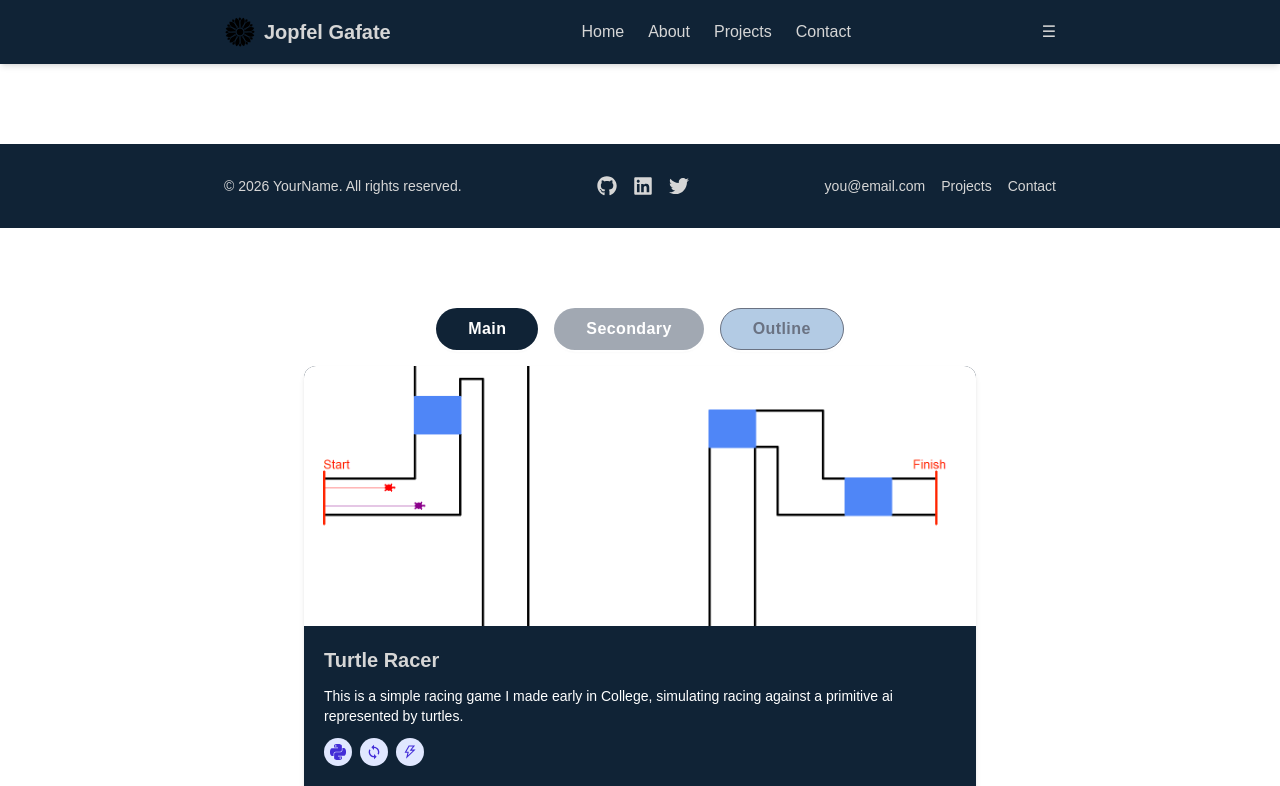
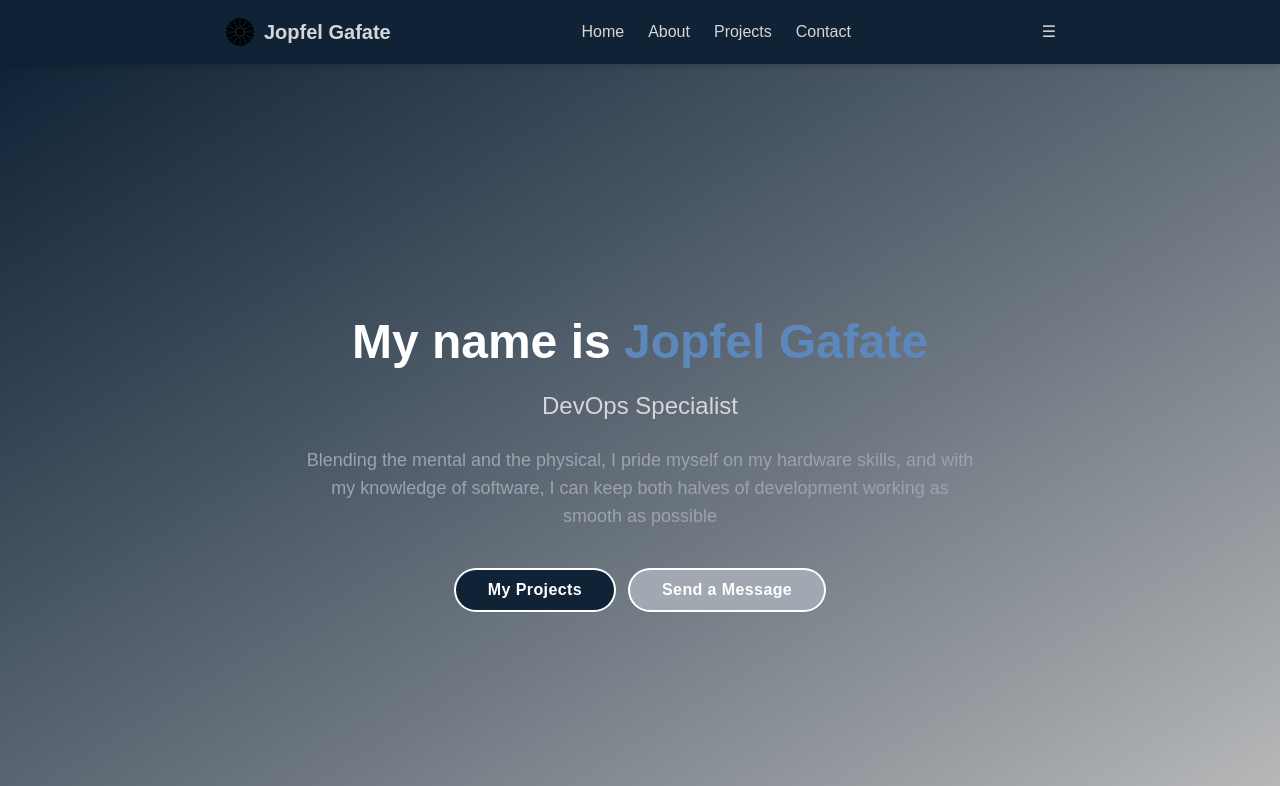
Before and after one commit to jooooooooooooooooo-web/Next.js-Component-Architecture, a Next.js app: page / in a window 1280 px wide. Shown: the top 786 px of the page. Built offline with nearby package versions, Linux system fonts and the light colour scheme.

Commit message:
Refined current pages

```diff
--- a/src/app/layout.tsx
+++ b/src/app/layout.tsx
@@ -31,9 +31,9 @@ export default function RootLayout({
     >
       <body className="min-h-full flex flex-col">
         <Header />
-        <Footer />
         {children}
       </body>
+      <Footer />
     </html>
   );
 }
--- a/src/app/page.tsx
+++ b/src/app/page.tsx
@@ -7,7 +7,17 @@ import { BsCpu } from 'react-icons/bs'
 import { FaMicrochip } from 'react-icons/fa'
 import { MdLoop } from 'react-icons/md'
 import {SiReact, SiTypescript, SiTailwindcss, SiPython} from 'react-icons/si'
+import { Hero } from '@/src/components/sections/Hero'
 
+export default function Home() {
+  return (
+    <main>
+      <Hero />
+    </main>
+  )
+}
+
+/*
 export default function Home() {
   return (
     <main className="w-full max-w-4xl mx-auto flex flex-col items-center gap-4 mt-20 px-4 sm:px-8">
@@ -34,71 +44,4 @@ export default function Home() {
     </main>
   )
 }
-
-/*
-import Image from "next/image";
-
-export default function Home() {
-  return (
-    <div className="flex flex-col flex-1 items-center justify-center bg-zinc-50 font-sans dark:bg-black">
-      <main className="flex flex-1 w-full max-w-3xl flex-col items-center justify-between py-32 px-16 bg-white dark:bg-black sm:items-start">
-        <Image
-          className="dark:invert"
-          src="/next.svg"
-          alt="Next.js logo"
-          width={100}
-          height={20}
-          priority
-        />
-        <div className="flex flex-col items-center gap-6 text-center sm:items-start sm:text-left">
-          <h1 className="max-w-xs text-3xl font-semibold leading-10 tracking-tight text-black dark:text-zinc-50">
-            To get started, edit the page.tsx file.
-          </h1>
-          <p className="max-w-md text-lg leading-8 text-zinc-600 dark:text-zinc-400">
-            Looking for a starting point or more instructions? Head over to{" "}
-            <a
-              href="https://vercel.com/templates?framework=next.js&utm_source=create-next-app&utm_medium=appdir-template-tw&utm_campaign=create-next-app"
-              className="font-medium text-zinc-950 dark:text-zinc-50"
-            >
-              Templates
-            </a>{" "}
-            or the{" "}
-            <a
-              href="https://nextjs.org/learn?utm_source=create-next-app&utm_medium=appdir-template-tw&utm_campaign=create-next-app"
-              className="font-medium text-zinc-950 dark:text-zinc-50"
-            >
-              Learning
-            </a>{" "}
-            center.
-          </p>
-        </div>
-        <div className="flex flex-col gap-4 text-base font-medium sm:flex-row">
-          <a
-            className="flex h-12 w-full items-center justify-center gap-2 rounded-full bg-foreground px-5 text-background transition-colors hover:bg-[#383838] dark:hover:bg-[#ccc] md:w-39.5"
-            href="https://vercel.com/new?utm_source=create-next-app&utm_medium=appdir-template-tw&utm_campaign=create-next-app"
-            target="_blank"
-            rel="noopener noreferrer"
-          >
-            <Image
-              className="dark:invert"
-              src="/vercel.svg"
-              alt="Vercel logomark"
-              width={16}
-              height={16}
-            />
-            Deploy Now
-          </a>
-          <a
-            className="flex h-12 w-full items-center justify-center rounded-full border border-solid border-black/.08 px-5 transition-colors hover:border-transparent hover:bg-black/.04 dark:border-white/[.145] dark:hover:bg-[#1a1a1a] md:w-39.5"
-            href="https://nextjs.org/docs?utm_source=create-next-app&utm_medium=appdir-template-tw&utm_campaign=create-next-app"
-            target="_blank"
-            rel="noopener noreferrer"
-          >
-            Documentation
-          </a>
-        </div>
-      </main>
-    </div>
-  );
-}
 */
--- a/src/components/layout/Footer.tsx
+++ b/src/components/layout/Footer.tsx
@@ -6,28 +6,25 @@ const Footer = () => {
         <footer className="bg-[#102336] mt-20">
             <div className="max-w-4xl mx-auto px-4 sm:px-8 py-8 flex flex-col sm:flex-row items-center justify-between gap-4">
 
-                {/* Copyright */}
                 <p className="text-[#D6D6D6] text-sm">
-                    © {new Date().getFullYear()} YourName. All rights reserved.
+                    © {new Date().getFullYear()} JopfelBGafate. All rights reserved
                 </p>
 
-                {/* Social Links */}
                 <div className="flex gap-4 text-[#D6D6D6] text-xl">
-                    <a href="https://github.com/yourusername" target="_blank" className="hover:text-white transition">
+                    <a href="https://github.com/jooooooooooooooooo-web" target="_blank" className="hover:text-white transition">
                         <FaGithub />
                     </a>
-                    <a href="https://linkedin.com/in/yourusername" target="_blank" className="hover:text-white transition">
+                    <a href="https://www.linkedin.com/in/jopfelgafate" target="_blank" className="hover:text-white transition">
                         <FaLinkedin />
                     </a>
-                    <a href="https://twitter.com/yourusername" target="_blank" className="hover:text-white transition">
+                    <a href="https://x.com/jopza_10" target="_blank" className="hover:text-white transition">
                         <FaTwitter />
                     </a>
                 </div>
 
-                {/* Contact + Nav */}
                 <div className="flex gap-4 text-[#D6D6D6] text-sm">
-                    <a href="mailto:you@email.com" className="hover:text-white transition">
-                        you@email.com
+                    <a href="jopfel.gafate-23@cpu.edu.ph" className="hover:text-white transition">
+                        jopfel.gafate-23@cpu.edu.ph
                     </a>
                     <Link href="/projects" className="hover:text-white transition">Projects</Link>
                     <Link href="/contact" className="hover:text-white transition">Contact</Link>
--- a/src/components/sections/Hero.tsx
+++ b/src/components/sections/Hero.tsx
@@ -0,0 +1,36 @@
+'use client'
+import Link from 'next/link'
+import { Button } from '@/src/components/ui/Button'
+
+const Hero = () => {
+    return (
+        <section className="min-h-screen flex items-center justify-center bg-linear-to-br from-[#102336] to-[#C0C0C0] from-[#102336] to-[#0a1628] px-4">
+            <div className="flex flex-col items-center text-center gap-6 max-w-2xl">
+
+                <h1 className="text-5xl font-bold text-white">
+                    My name is <span className="text-[#5D88BB]">Jopfel Gafate</span>
+                </h1>
+
+                <h2 className="text-2xl text-[#D6D6D6] font-medium">
+                    DevOps Specialist
+                </h2>
+
+                <p className="text-[#9CA3AF] text-lg">
+                    Blending the mental and the physical, I pride myself on my hardware skills, and with my knowledge of software, I can keep both halves of development working as smooth as possible
+                </p>
+
+                <div className="flex gap-4 mt-4">
+                    <Link href="/projects">
+                        <Button variant="primary">My Projects</Button>
+                    </Link>
+                    <Link href="/contact">
+                        <Button variant="secondary">Send a Message</Button>
+                    </Link>
+                </div>
+
+            </div>
+        </section>
+    )
+}
+
+export { Hero }
```
